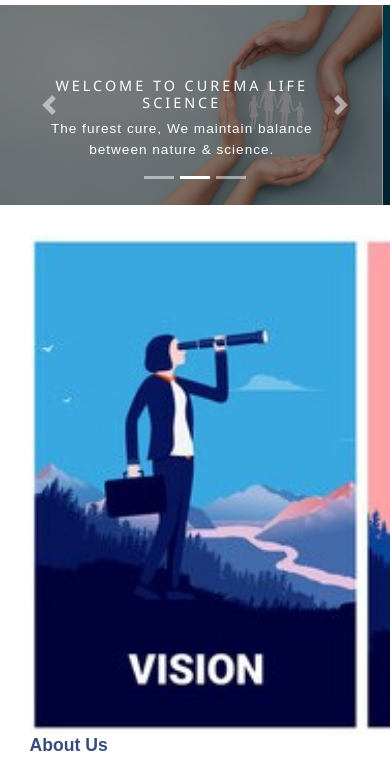
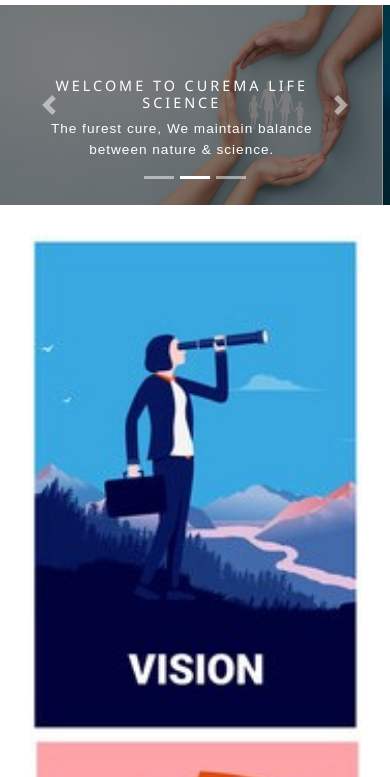
Before and after one commit to nachatrasharma/curema, a plain HTML site: page index.html in a window 390 px wide. Shown: the part 67-844 px from the top of the page. Drawn offline with nearby package versions, Linux system fonts and the light colour scheme.

Commit message:
curema website

```diff
--- a/assest/style.css
+++ b/assest/style.css
@@ -1617,4 +1617,10 @@
   #our-product {
     margin: 50px auto;
   }
-}
+
+  .about-us-main-box {
+    display: flex;
+    flex-direction: column;
+    margin-bottom: 30px;
+  }
+}
```
